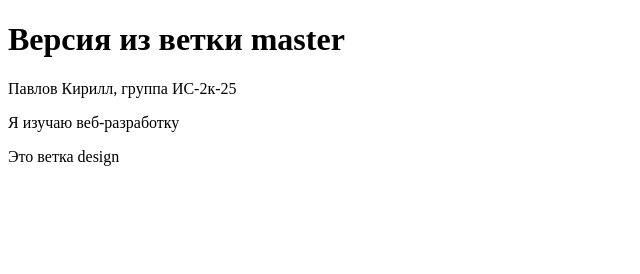
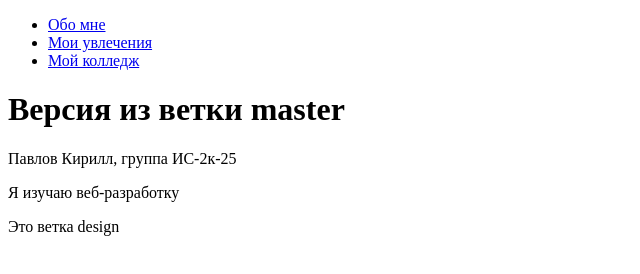
Before and after one commit to dant3pizza-jpg/uchebnaya-praktika, a plain HTML site: page index.html in a window 1280 px wide. Shown: the whole page, without its empty margins (0-640 px from the left). Drawn offline with Linux system fonts and the light colour scheme.

Commit message:
Save previous work

```diff
--- a/index.html
+++ b/index.html
@@ -6,6 +6,13 @@
     <title>Моя первая страница</title>
 </head>
 <body>
+    <nav>
+        <ul>
+            <li><a href="index.html">Обо мне</a></li>
+            <li><a href="hobby.html">Мои увлечения</a></li>
+            <li><a href="college.html">Мой колледж</a></li>
+        </ul>
+    </nav>
     <h1>Версия из ветки master</h1>
     <p>Павлов Кирилл, группа ИС-2к-25</p>
     <p>Я изучаю веб-разработку</p>
```
